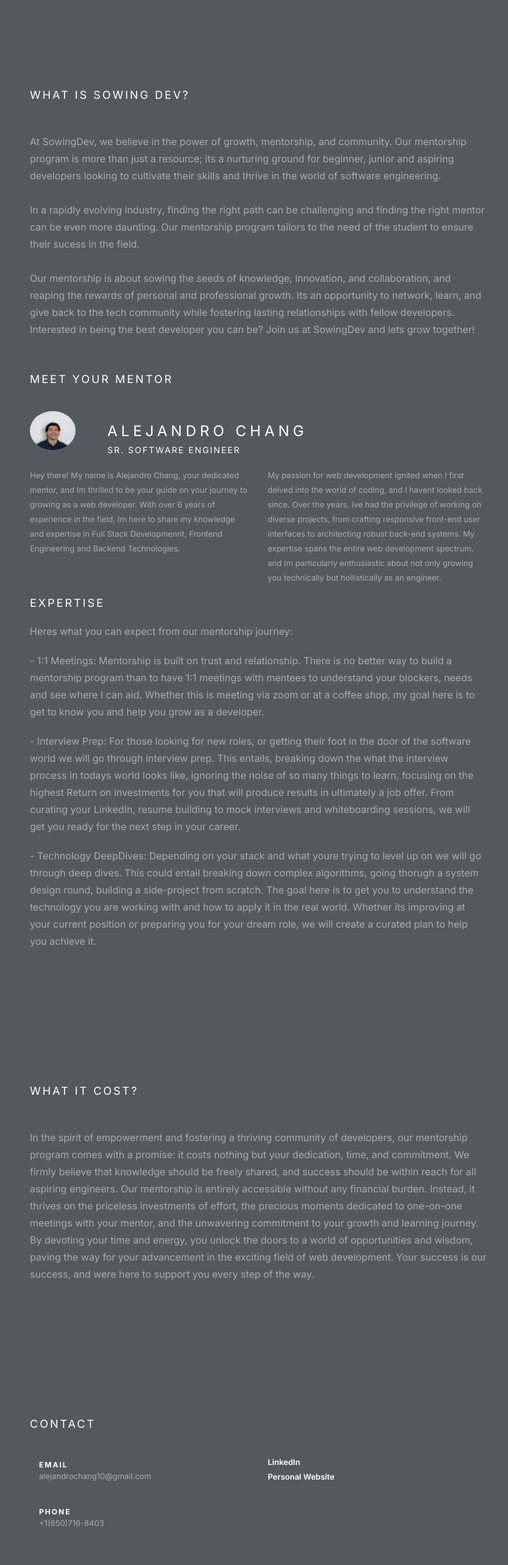
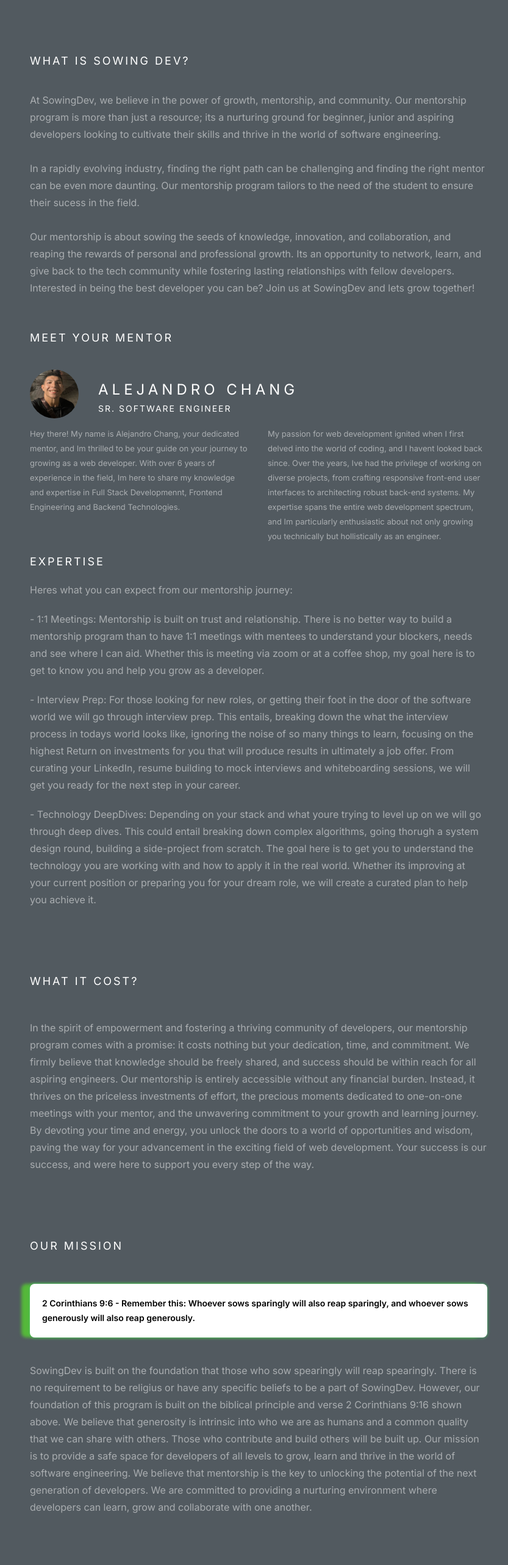
Before and after one commit to alejandrochang/sowingdevfs, a Next.js app in the folder sowingdev/: page / in a window 1280 px wide. Shown: the part 80-2646 px from the top of the page at 61% size, without its empty margins (21-854 px from the left). Built offline with nearby package versions, Linux system fonts and the light colour scheme; no server answers.

Commit message:
feat(sd): updating homepage

```diff
--- a/sowingdev/app/components/Home.tsx
+++ b/sowingdev/app/components/Home.tsx
@@ -1,20 +1,17 @@
 import Image from 'next/image';
-import SowingDevLogo from '../img/SowingDevBlack.png';
-import AuthorPic from '../img/me2.jpg';
+import SowingDevLogo from '../img/sowingDevWhite.png';
+import AuthorPic from '../img/meImg.png';
 import { CSSProperties } from 'react';
 
 const Home: React.FC = () => {
-  const ImageStyle: CSSProperties = { marginRight: '20px' };
   return (
     <div className="main-container">
       <section className="bg-primary" id="what_is_sowing_dev">
         <div className="container">
-          <div className="row mb20 pt120">
-            <div className="col-sm-12">
-              <h4 className="uppercase mb40 mb-xs-24">What is Sowing Dev?</h4>
-            </div>
+          <div className="pt120">
+            <h4 className="uppercase mb40 mb-xs-24">What is Sowing Dev?</h4>
           </div>
-          <div className="row">
+          <div className="row pt">
             <div className="col-md-8 col-sm-10">
               <p className="lead fade-half mb-xs-24">
                 At SowingDev, we believe in the power of growth, mentorship, and
@@ -25,17 +22,18 @@
                 <br />
                 <br />
                 In a rapidly evolving industry, finding the right path can be
-                challenging and finding the right mentor can be even more daunting.
-                Our mentorship program tailors to the need of the student to ensure
-                their sucess in the field.
+                challenging and finding the right mentor can be even more
+                daunting. Our mentorship program tailors to the need of the
+                student to ensure their sucess in the field.
                 <br />
                 <br />
                 Our mentorship is about sowing the seeds of knowledge,
                 innovation, and collaboration, and reaping the rewards of
                 personal and professional growth. Its an opportunity to network,
                 learn, and give back to the tech community while fostering
-                lasting relationships with fellow developers. Interested in being
-                the best developer you can be? Join us at SowingDev and lets grow together!
+                lasting relationships with fellow developers. Interested in
+                being the best developer you can be? Join us at SowingDev and
+                lets grow together!
                 <br />
                 <br />
               </p>
@@ -43,22 +41,19 @@
           </div>
         </div>
         <div className="container" id="meet_your_mentor">
-          <div className="row pt120 pt-xs-80">
+          <div className="row pt60 pt-xs-30">
             <div className="col-sm-12">
-              <h4 className="uppercase mb30 mb-xs-24">
-                Meet your Mentor
-              </h4>
+              <h4 className="uppercase mb30 mb-xs-24">Meet your Mentor</h4>
             </div>
           </div>
           <div className="row mb30">
             <div className="col-sm-12">
               <div className="pull-left mb-xs-24">
                 <Image
-                  style={ImageStyle}
                   className="inline-block image-small"
                   src={AuthorPic}
-                  width={75}
-                  height={100}
+                  width={80}
+                  height={80}
                   alt="Author Picture"
                 />
               </div>
@@ -71,11 +66,11 @@
           <div className="row">
             <div className="col-md-4 col-sm-5">
               <p className="fade-half">
-                Hey there! My name is Alejandro Chang, your dedicated mentor, and Im
-                thrilled to be your guide on your journey to growing as a web
-                developer. With over 6 years of experience in the field, Im here
-                to share my knowledge and expertise in Full Stack Developmennt, Frontend
-                Engineering and Backend Technologies.
+                Hey there! My name is Alejandro Chang, your dedicated mentor,
+                and Im thrilled to be your guide on your journey to growing as a
+                web developer. With over 6 years of experience in the field, Im
+                here to share my knowledge and expertise in Full Stack
+                Developmennt, Frontend Engineering and Backend Technologies.
               </p>
             </div>
             <div className="col-md-4 col-sm-5">
@@ -86,13 +81,13 @@
                 from crafting responsive front-end user interfaces to
                 architecting robust back-end systems. My expertise spans the
                 entire web development spectrum, and Im particularly
-                enthusiastic about not only growing you technically but hollistically
-                as an engineer.
+                enthusiastic about not only growing you technically but
+                hollistically as an engineer.
               </p>
             </div>
           </div>
           <div className="row">
-            <div className="col-sm-12">
+            <div className="col-sm-12 pt-xs-30">
               <h4 className="uppercase mb-xs-24">Expertise</h4>
             </div>
           </div>
@@ -102,23 +97,34 @@
                 Heres what you can expect from our mentorship journey:
               </p>
               <p className="lead fade-half mb40 mb-xs-24">
-                - 1:1 Meetings: Mentorship is built on trust and relationship. There is no
-                better way to build a mentorship program than to have 1:1 meetings with mentees to understand
-                your blockers, needs and see where I can aid. Whether this is meeting via zoom or at a coffee shop, my goal here is to get to know you
-                and help you grow as a developer.
+                - 1:1 Meetings: Mentorship is built on trust and relationship.
+                There is no better way to build a mentorship program than to
+                have 1:1 meetings with mentees to understand your blockers,
+                needs and see where I can aid. Whether this is meeting via zoom
+                or at a coffee shop, my goal here is to get to know you and help
+                you grow as a developer.
               </p>
               <p className="lead fade-half mb40 mb-xs-24">
-               - Interview Prep: For those looking for new roles, or getting their foot in the door of the software world
-               we will go through interview prep. This entails, breaking down the what the interview process in todays
-               world looks like, ignoring the noise of so many things to learn, focusing on the highest Return on investments
-               for you that will produce results in ultimately a job offer. From curating your LinkedIn, resume building to
-               mock interviews and whiteboarding sessions, we will get you ready for the next step in your career.
+                - Interview Prep: For those looking for new roles, or getting
+                their foot in the door of the software world we will go through
+                interview prep. This entails, breaking down the what the
+                interview process in todays world looks like, ignoring the noise
+                of so many things to learn, focusing on the highest Return on
+                investments for you that will produce results in ultimately a
+                job offer. From curating your LinkedIn, resume building to mock
+                interviews and whiteboarding sessions, we will get you ready for
+                the next step in your career.
               </p>
-              <p className="lead fade-half mb40 mb-xs-24">
-                - Technology DeepDives: Depending on your stack and what youre trying to level up on we will go through deep dives.
-                This could entail breaking down complex algorithms, going thorugh a system design round, building a side-project from
-                scratch. The goal here is to get you to understand the technology you are working with and how to apply it in the real world.
-                Whether its improving at your current position or preparing you for your dream role, we will create a curated plan to help you achieve it.
+              <p className="lead fade-half mb20 mb-xs-24">
+                - Technology DeepDives: Depending on your stack and what youre
+                trying to level up on we will go through deep dives. This could
+                entail breaking down complex algorithms, going thorugh a system
+                design round, building a side-project from scratch. The goal
+                here is to get you to understand the technology you are working
+                with and how to apply it in the real world. Whether its
+                improving at your current position or preparing you for your
+                dream role, we will create a curated plan to help you achieve
+                it.
               </p>
             </div>
           </div>
@@ -148,6 +154,39 @@
                 for your advancement in the exciting field of web development.
                 Your success is our success, and were here to support you every
                 step of the way.
+              </p>
+            </div>
+          </div>
+        </div>
+      </section>
+      <section className="bg-primary" id="why_sowing_dev">
+        <div className="container">
+          <div className="row">
+            <div className="col-sm-12">
+              <h4 className="uppercase mb40 mb-xs-24">Our Mission</h4>
+            </div>
+          </div>
+          <div className="row">
+            <div className="col-md-8 col-sm-10">
+              <div className="verse-container">
+                2 Corinthians 9:6 - Remember this: Whoever sows sparingly will
+                also reap sparingly, and whoever sows generously will also reap
+                generously.
+              </div>
+              <p className="lead fade-half mb40 mb-xs-24">
+                SowingDev is built on the foundation that those who sow
+                spearingly will reap spearingly. There is no
+                requirement to be religius or have any specific beliefs to be a
+                part of SowingDev. However, our foundation of this program is
+                built on the biblical principle and verse 2 Corinthians 9:16 shown above.
+                We believe that generosity is intrinsic into who we are as humans and a common quality that we can share
+                with others. Those who contribute and build others will be built
+                up. Our mission is to provide a safe space for developers of all
+                levels to grow, learn and thrive in the world of software
+                engineering. We believe that mentorship is the key to unlocking
+                the potential of the next generation of developers. We are
+                committed to providing a nurturing environment where developers
+                can learn, grow and collaborate with one another.
               </p>
             </div>
           </div>
@@ -203,8 +242,8 @@
               <Image
                 className="logo"
                 src={SowingDevLogo}
-                width={50}
-                height={50}
+                width={100}
+                height={75}
                 alt="SowingDev Logo"
               />
             </div>
--- a/sowingdev/app/globals.css
+++ b/sowingdev/app/globals.css
@@ -27,7 +27,7 @@
   -moz-osx-font-smoothing: grayscale;
   font-size: 13px;
   line-height: 24px;
-  font-family: "Open Sans", "Helvetica Neue", Helvetica, Arial, sans-serif;
+  font-family: 'Open Sans', 'Helvetica Neue', Helvetica, Arial, sans-serif;
   color: #666;
   overflow-x: hidden;
 }
@@ -51,15 +51,15 @@
   margin-left: 0;
 }
 
-.list-inline>li {
+.list-inline > li {
   padding: 0 8px;
 }
 
-.list-inline>li:last-child {
+.list-inline > li:last-child {
   padding-right: 0;
 }
 
-.list-inline>li:first-child {
+.list-inline > li:first-child {
   padding-left: 0;
 }
 
@@ -164,7 +164,7 @@
 .h4,
 .h5,
 .h6 {
-  font-family: "Raleway", "Helvetica Neue", Helvetica, Arial, sans-serif;
+  font-family: 'Raleway', 'Helvetica Neue', Helvetica, Arial, sans-serif;
 }
 
 h1,
@@ -225,7 +225,6 @@
 }
 
 @media all and (max-width: 767px) {
-
   h1,
   h1.large,
   .h1 {
@@ -300,7 +299,7 @@
 }
 
 .bold-h6 {
-  font-family: "Raleway", "Helvetica Neue", Helvetica, Arial, sans-serif;
+  font-family: 'Raleway', 'Helvetica Neue', Helvetica, Arial, sans-serif;
   font-size: 12px;
   line-height: 24px;
   font-weight: 400;
@@ -358,7 +357,7 @@
 
 .bg-primary a:hover {
   color: #fff;
-  opacity: .9;
+  opacity: 0.9;
 }
 
 a:hover {
@@ -367,7 +366,7 @@
 }
 
 .label {
-  font-family: "Raleway", "Helvetica Neue", Helvetica, Arial, sans-serif;
+  font-family: 'Raleway', 'Helvetica Neue', Helvetica, Arial, sans-serif;
   font-size: 12px;
   line-height: 24px;
   font-weight: 400;
@@ -417,7 +416,7 @@
 /*!---------- 5. SECTIONS ----------*/
 section,
 footer {
-  padding: 96px 0;
+  padding: 40px 0;
   position: relative;
   overflow: hidden;
 }
@@ -535,7 +534,7 @@
   top: 0;
   right: 0;
   font-size: 11px;
-  content: "\e64b";
+  content: '\e64b';
   font-family: 'themify';
   speak: none;
   font-style: normal;
@@ -547,7 +546,7 @@
 .menu {
   width: 100%;
   height: 55px;
-  font-family: "Raleway", "Helvetica Neue", Helvetica, Arial, sans-serif;
+  font-family: 'Raleway', 'Helvetica Neue', Helvetica, Arial, sans-serif;
 }
 
 .menu.inline-block {
@@ -572,7 +571,7 @@
   opacity: 1 !important;
 }
 
-.menu>li {
+.menu > li {
   margin-right: 32px;
   float: left;
   position: relative;
@@ -582,20 +581,20 @@
   opacity: 1;
 }
 
-.menu>li:last-child {
+.menu > li:last-child {
   margin-right: 0;
 }
 
-.menu>li:last-child>ul {
+.menu > li:last-child > ul {
   right: 0;
 }
 
-.menu>li:last-child>ul ul {
+.menu > li:last-child > ul ul {
   left: auto;
   right: 100%;
 }
 
-.menu>li ul {
+.menu > li ul {
   width: 200px;
   padding: 8px 0;
   background: #292929;
@@ -612,37 +611,37 @@
   margin-top: -1px;
 }
 
-.menu>li>ul>li {
+.menu > li > ul > li {
   position: relative;
   line-height: 24px;
   width: 100%;
   vertical-align: top;
 }
 
-.menu>li>ul>li i {
+.menu > li > ul > li i {
   display: inline-block;
   margin-right: 2px;
 }
 
-.menu>li>ul>.has-dropdown:after {
+.menu > li > ul > .has-dropdown:after {
   color: #fff;
   top: 5px;
   right: 24px;
-  content: "\e649";
-}
-
-.menu>li>ul li a {
+  content: '\e649';
+}
+
+.menu > li > ul li a {
   color: #fff;
   height: auto;
   padding: 6px 24px;
 }
 
-.menu>li>ul>li>ul {
+.menu > li > ul > li > ul {
   left: 100%;
   top: 0;
 }
 
-.menu>li:hover>ul {
+.menu > li:hover > ul {
   opacity: 1;
   transform: translate3d(0, 0px, 0);
   -webkit-transform: translate3d(0, 0px, 0);
@@ -650,7 +649,7 @@
   visibility: visible;
 }
 
-.menu>li>ul>li:hover>ul,
+.menu > li > ul > li:hover > ul,
 .has-dropdown:hover .mega-menu ul {
   opacity: 1;
   transform: translate3d(0, 0px, 0);
@@ -671,7 +670,7 @@
   padding: 0 !important;
 }
 
-.mega-menu>li {
+.mega-menu > li {
   width: 200px !important;
   overflow: hidden;
   display: inline-block;
@@ -759,13 +758,13 @@
 }
 
 .module.widget-handle .title {
-  font-family: "Raleway", "Helvetica Neue", Helvetica, Arial, sans-serif;
+  font-family: 'Raleway', 'Helvetica Neue', Helvetica, Arial, sans-serif;
   letter-spacing: 1px;
   text-transform: uppercase;
   font-size: 11px;
   font-weight: 600;
   display: none;
-  opacity: .5;
+  opacity: 0.5;
   transition: all 0.3s ease;
   -webkit-transition: all 0.3s ease;
   -moz-transition: all 0.3s ease;
@@ -846,7 +845,7 @@
   height: auto;
 }
 
-.language .menu>li ul {
+.language .menu > li ul {
   max-width: 150px;
 }
 
@@ -860,7 +859,7 @@
 }
 
 @media all and (max-width: 1120px) {
-  .menu>li {
+  .menu > li {
     margin-right: 24px;
   }
 }
@@ -939,7 +938,7 @@
     max-width: 100%;
   }
 
-  .menu>li ul {
+  .menu > li ul {
     position: relative;
     width: 100%;
     opacity: 1;
@@ -950,7 +949,7 @@
     left: 0;
   }
 
-  .menu>li>ul {
+  .menu > li > ul {
     position: relative;
     opacity: 1;
     visibility: visible;
@@ -960,17 +959,17 @@
     -moz-transform: translate3d(0, 0px, 0);
   }
 
-  .menu>li>ul>.has-dropdown:after {
-    content: "\e64b";
-  }
-
-  .menu>li>ul>li>ul {
+  .menu > li > ul > .has-dropdown:after {
+    content: '\e64b';
+  }
+
+  .menu > li > ul > li > ul {
     left: 0;
     display: none;
     padding: 0;
   }
 
-  .menu>li>ul li a,
+  .menu > li > ul li a,
   .mega-menu .title {
     padding: 4px 16px;
   }
@@ -991,7 +990,7 @@
     width: 100% !important;
   }
 
-  .toggle-sub>ul,
+  .toggle-sub > ul,
   .toggle-sub .mega-menu ul {
     display: block !important;
   }
@@ -1121,7 +1120,7 @@
   opacity: 1;
 }
 
-nav.transparent .menu>li>a,
+nav.transparent .menu > li > a,
 nav.transparent .module.widget-handle i,
 nav.transparent .nav-utility {
   color: #fff;
@@ -1136,7 +1135,7 @@
   border-left: 1px solid rgba(255, 255, 255, 0.2) !important;
 }
 
-nav.transparent .menu>li>a,
+nav.transparent .menu > li > a,
 nav.transparent .module.widget-handle i {
   opacity: 1;
 }
@@ -1157,7 +1156,7 @@
   background: none;
 }
 
-.has-offscreen-nav>nav.fixed {
+.has-offscreen-nav > nav.fixed {
   opacity: 1;
   transform: none;
   visibility: visible;
@@ -1168,7 +1167,7 @@
     background: #fff;
   }
 
-  nav.transparent .nav-open .menu>li>a,
+  nav.transparent .nav-open .menu > li > a,
   nav.transparent .nav-open .module.widget-handle i,
   nav.transparent .nav-open .nav-utility {
     color: #292929;
@@ -1186,7 +1185,7 @@
     color: #292929;
   }
 
-  .menu>li:last-child>ul ul {
+  .menu > li:last-child > ul ul {
     right: 0;
   }
 }
@@ -1203,12 +1202,12 @@
   display: inline;
 }
 
-nav.transparent.fixed .menu>li>a,
+nav.transparent.fixed .menu > li > a,
 nav.transparent.fixed .module.widget-handle i {
   color: #292929;
 }
 
-nav.transparent.fixed .menu>.has-dropdown:after {
+nav.transparent.fixed .menu > .has-dropdown:after {
   color: #fff;
   color: #292929;
 }
@@ -1217,16 +1216,16 @@
   border-left: 1px solid #ccc;
 }
 
-nav.transparent.fixed .menu>li>a,
+nav.transparent.fixed .menu > li > a,
 nav.transparent.fixed .module.widget-handle i {
-  opacity: .5;
-}
-
-nav.bg-dark .menu>li>a,
+  opacity: 0.5;
+}
+
+nav.bg-dark .menu > li > a,
 nav.bg-dark .module.widget-handle i,
 nav.bg-dark .nav-utility {
   color: #fff;
-  opacity: .7;
+  opacity: 0.7;
 }
 
 nav.bg-dark .module.widget-handle {
@@ -1242,7 +1241,7 @@
   background: #292929;
 }
 
-nav.transparent.fixed.bg-dark .menu>li>a,
+nav.transparent.fixed.bg-dark .menu > li > a,
 nav.transparent.fixed.bg-dark .module.widget-handle i {
   color: #fff;
 }
@@ -1264,7 +1263,7 @@
 }
 
 .link-list a:after {
-  content: "\e628";
+  content: '\e628';
   font-family: 'themify';
   speak: none;
   font-style: normal;
@@ -1283,7 +1282,7 @@
 }
 
 .widget .title {
-  font-family: "Raleway", "Helvetica Neue", Helvetica, Arial, sans-serif;
+  font-family: 'Raleway', 'Helvetica Neue', Helvetica, Arial, sans-serif;
   font-size: 12px;
   line-height: 24px;
   font-weight: 400;
@@ -1321,7 +1320,7 @@
   padding: 0 4px 4px 0;
 }
 
-.widget .instafeed li:nth-of-type(n+7) {
+.widget .instafeed li:nth-of-type(n + 7) {
   display: none;
 }
 /*!---------- IMAGE TILES ----------*/
@@ -1352,7 +1351,7 @@
 }
 
 .footer-1 .sub {
-  opacity: .5;
+  opacity: 0.5;
 }
 
 .social-list {
@@ -1408,6 +1407,10 @@
   padding: 0;
 }
 
+.pt160 {
+  padding-top: 60px;
+}
+
 .pt120 {
   padding-top: 120px;
 }
@@ -1417,8 +1420,8 @@
     margin-bottom: 24px;
   }
 
-  .pt-xs-80 {
-    padding-top: 80px;
+  .pt-xs-30 {
+    padding-top: 30px;
   }
 }
 
@@ -1447,7 +1450,6 @@
   display: block;
 }
 
-
 a:active,
 a:hover {
   outline: 0;
@@ -1458,12 +1460,12 @@
 }
 
 h1 {
-  margin: .67em 0;
+  margin: 0.67em 0;
   font-size: 2em;
 }
 
 sub {
-  bottom: -.25em;
+  bottom: -0.25em;
 }
 
 img {
@@ -1507,7 +1509,7 @@
 }
 
 fieldset {
-  padding: .35em .625em .75em;
+  padding: 0.35em 0.625em 0.75em;
   margin: 0 2px;
   border: 1px solid #c0c0c0;
 }
@@ -1529,7 +1531,7 @@
   outline-offset: -2px;
 }
 
-[role="button"] {
+[role='button'] {
   cursor: pointer;
 }
 
@@ -1651,7 +1653,7 @@
   list-style: none;
 }
 
-.list-inline>li {
+.list-inline > li {
   display: inline-block;
   padding-right: 5px;
   padding-left: 5px;
@@ -1741,9 +1743,7 @@
   padding-left: 15px;
 }
 
-
 @media (min-width: 768px) {
-
   .col-sm-1,
   .col-sm-2,
   .col-sm-3,
@@ -1810,7 +1810,6 @@
 }
 
 @media (min-width: 992px) {
-
   .col-md-1,
   .col-md-2,
   .col-md-3,
@@ -1877,9 +1876,9 @@
 
 .fade {
   opacity: 0;
-  -webkit-transition: opacity .15s linear;
-  -o-transition: opacity .15s linear;
-  transition: opacity .15s linear;
+  -webkit-transition: opacity 0.15s linear;
+  -o-transition: opacity 0.15s linear;
+  transition: opacity 0.15s linear;
 }
 
 .fade.in {
@@ -1892,30 +1891,30 @@
   list-style: none;
 }
 
-.nav>li {
+.nav > li {
   position: relative;
   display: block;
 }
 
-.nav>li>a {
+.nav > li > a {
   position: relative;
   display: block;
   padding: 10px 15px;
 }
 
-.nav>li>a:hover,
-.nav>li>a:focus {
+.nav > li > a:hover,
+.nav > li > a:focus {
   text-decoration: none;
   background-color: #eee;
 }
 
-.nav>li.disabled>a {
+.nav > li.disabled > a {
   color: #777;
 }
 
-.nav .open>a,
-.nav .open>a:hover,
-.nav .open>a:focus {
+.nav .open > a,
+.nav .open > a:hover,
+.nav .open > a:focus {
   background-color: #eee;
   border-color: #337ab7;
 }
@@ -1927,7 +1926,7 @@
   background-color: #e5e5e5;
 }
 
-.nav>li>a>img {
+.nav > li > a > img {
   max-width: none;
 }
 
@@ -1963,3 +1962,16 @@
 @-ms-viewport {
   width: device-width;
 }
+
+.verse-container {
+  box-shadow:
+    0 0 0.4em #47c067,
+    -1em 0 0.4em #55b83a;
+  margin-bottom: 40px;
+  background-color: #ffffff;
+  color: black;
+  padding: 20px;
+  border-radius: 8px;
+  font-size: 14px;
+  font-weight: 600;
+}
```
